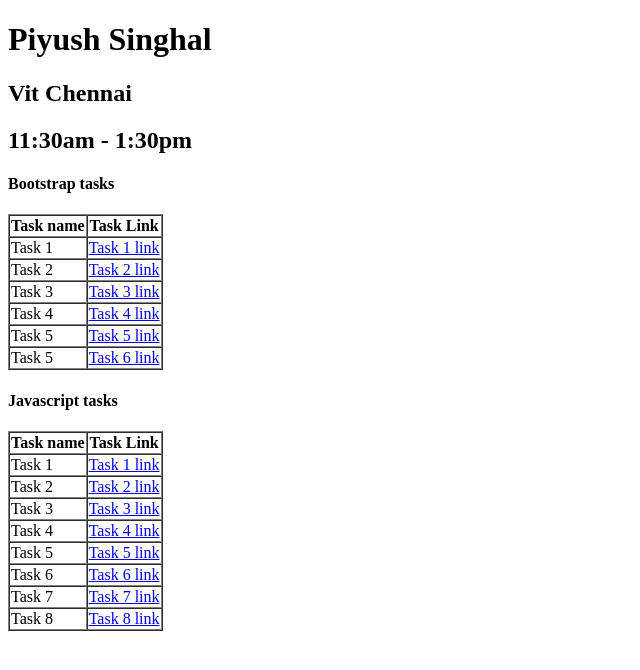
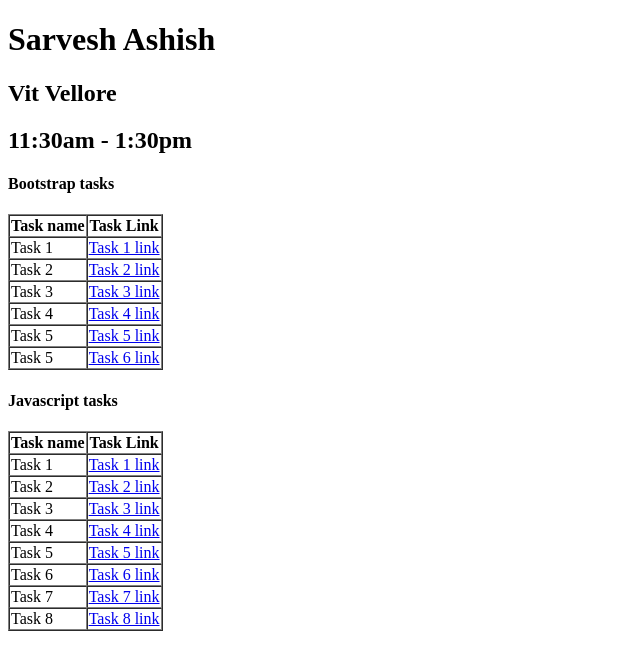
Before and after one commit to Sarvesh-pr/Ethnus-mernfullstack-assignment02, a plain HTML site: page index.html in a window 1280 px wide. Shown: the whole page, without its empty margins (0-640 px from the left). Drawn offline with Linux system fonts and the light colour scheme.

Commit message:
Update index.html

```diff
--- a/index.html
+++ b/index.html
@@ -9,8 +9,8 @@
 
     </head>
     <body>
-        <h1>Piyush Singhal </h1>
-        <h2>Vit Chennai</h2>
+        <h1>Sarvesh Ashish </h1>
+        <h2>Vit Vellore</h2>
         <h2>11:30am - 1:30pm</h2>
         <h4>Bootstrap tasks</h4>
         <table border="1px" cellspacing="0px">
```
